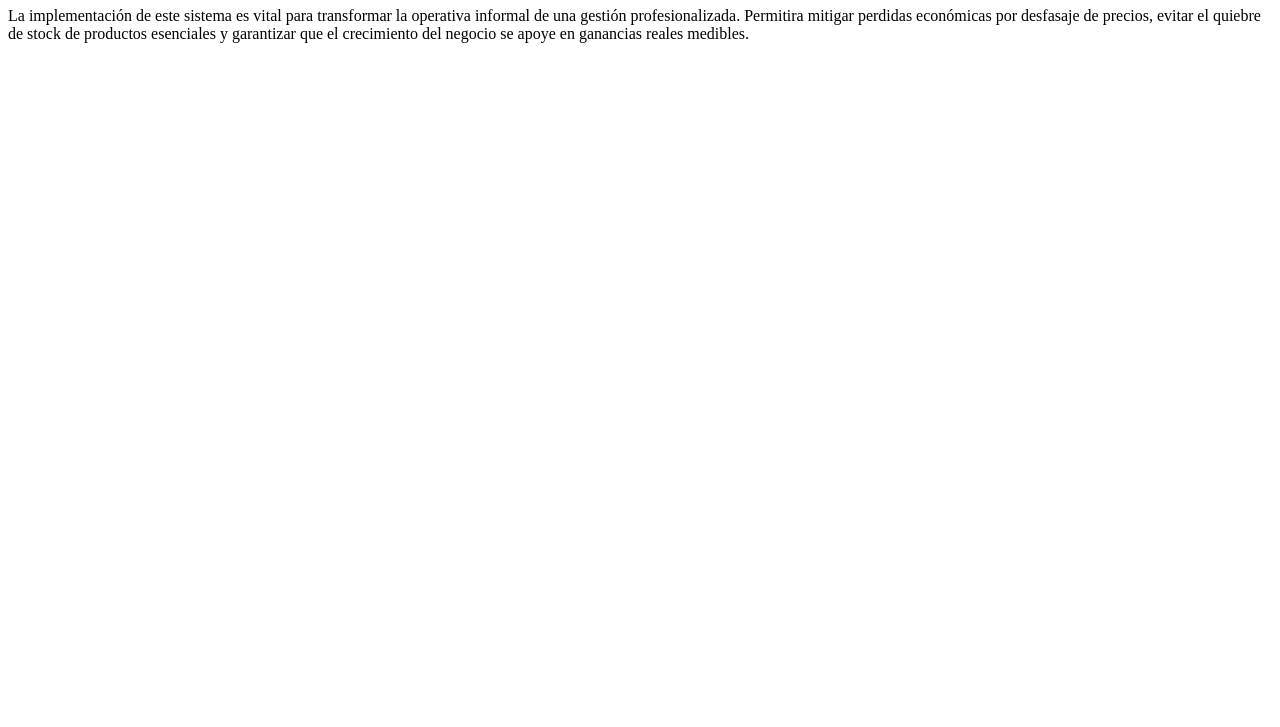
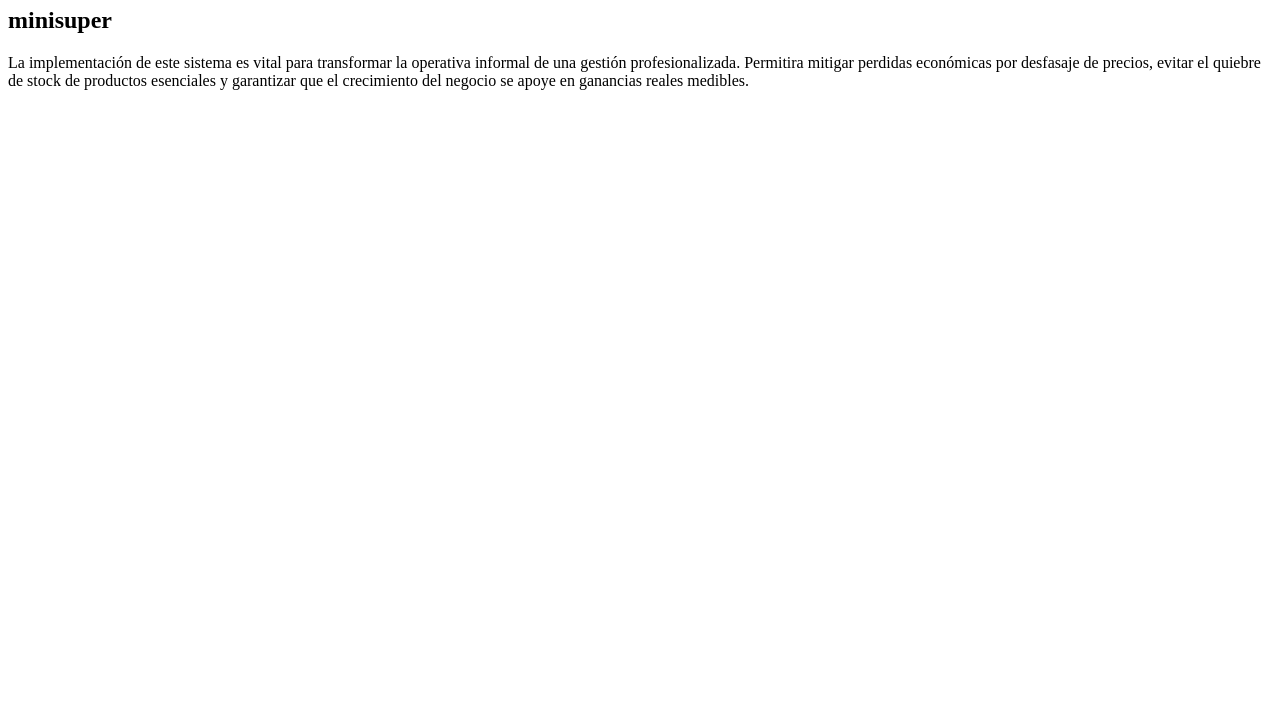
Before and after one commit to luisaruedah/tp-git-rueda, a plain HTML site: page index.html in a window 1280 px wide. Shown: the part 73-800 px from the top of the page. Drawn offline with Linux system fonts and the light colour scheme.

Commit message:
agregue un titulo y subtitulo en el body

```diff
--- a/index.html
+++ b/index.html
@@ -8,6 +8,7 @@
 </head>
 <body>
     <h1>sistema de gestion de inventarios y ventas</h1>
+    <h2>minisuper</h2>
     <p>La implementación de este sistema es vital para transformar
         la operativa informal de una gestión profesionalizada.
         Permitira mitigar perdidas económicas por desfasaje de precios,
```
